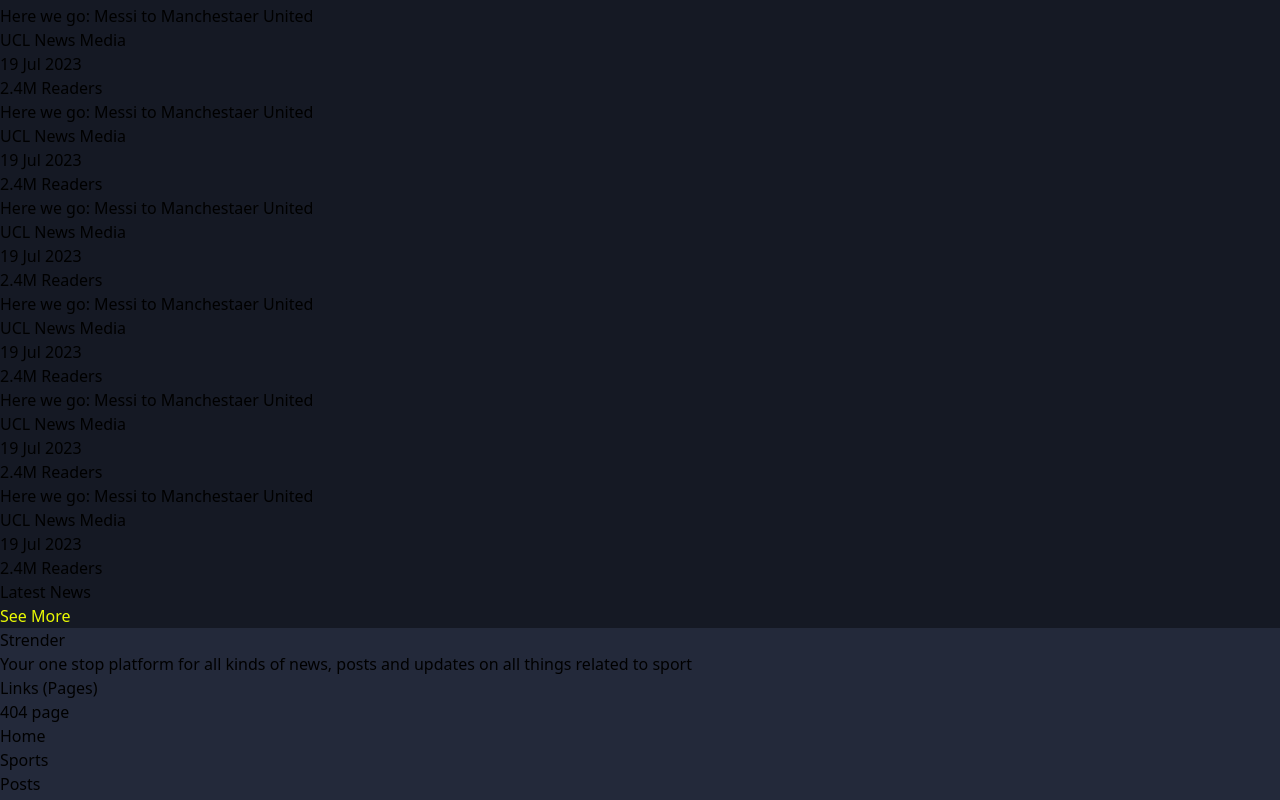
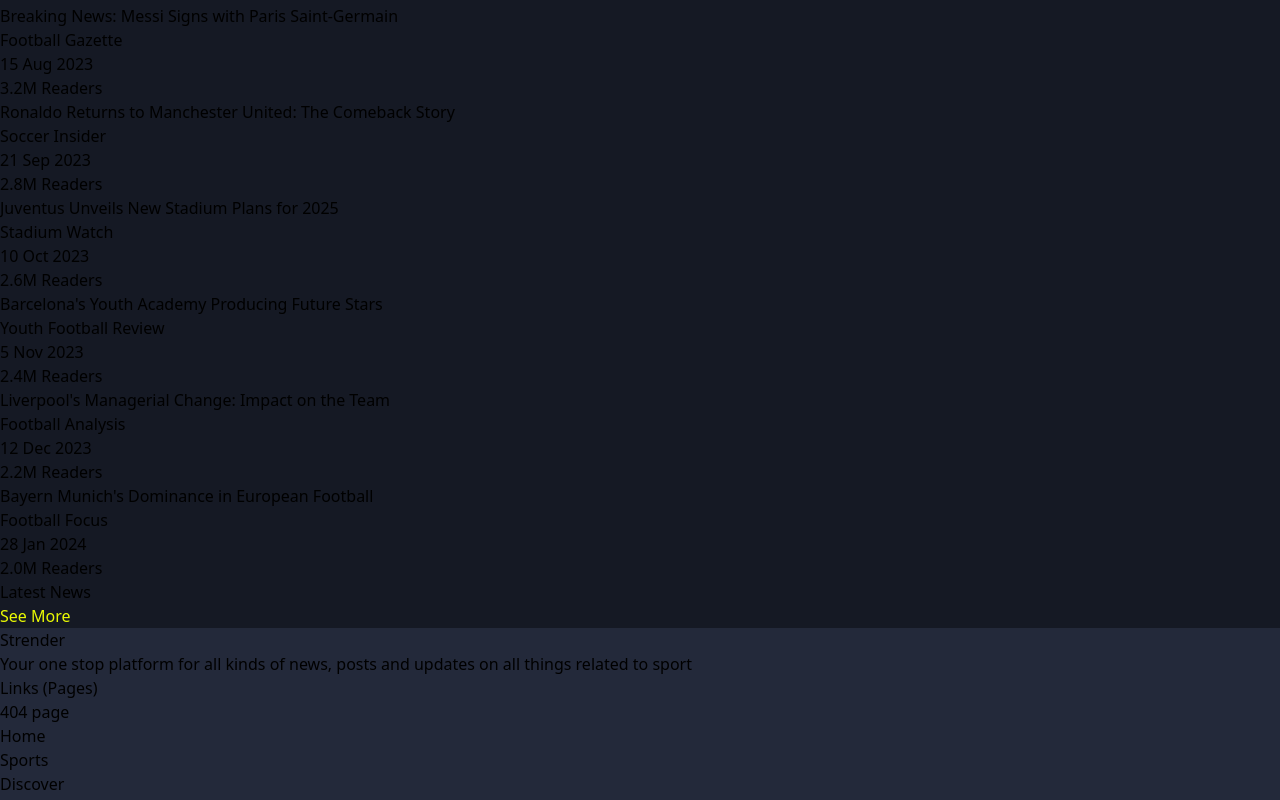
Before and after one commit to Okeke-Divine/strender, a React (Vite) app: page / in a window 1280 px wide. Shown: the part 860-1660 px from the top of the page. Built offline with nearby package versions, Linux system fonts and the light colour scheme.

Commit message:
Updated the mostRead component/data

```diff
--- a/src/components/Footer.jsx
+++ b/src/components/Footer.jsx
@@ -15,8 +15,8 @@
       url: "/sports",
     },
     {
-      name: "Posts",
-      url: "/posts",
+      name: "Discover",
+      url: "/discover",
     },
     {
       name: "News",
--- a/src/components/MostRead.jsx
+++ b/src/components/MostRead.jsx
@@ -6,53 +6,54 @@
   const mostReadPosts = [
     {
       url: "#",
-      title: "Here we go: Messi to Manchestaer United",
-      author: "UCL News Media",
-      date: "19 Jul 2023",
+      title: "Breaking News: Messi Signs with Paris Saint-Germain",
+      author: "Football Gazette",
+      date: "15 Aug 2023",
+      views: "3.2M",
+    },
+    {
+      url: "#",
+      title: "Ronaldo Returns to Manchester United: The Comeback Story",
+      author: "Soccer Insider",
+      date: "21 Sep 2023",
+      views: "2.8M",
+    },
+    {
+      url: "#",
+      title: "Juventus Unveils New Stadium Plans for 2025",
+      author: "Stadium Watch",
+      date: "10 Oct 2023",
+      views: "2.6M",
+    },
+    {
+      url: "#",
+      title: "Barcelona's Youth Academy Producing Future Stars",
+      author: "Youth Football Review",
+      date: "5 Nov 2023",
       views: "2.4M",
     },
     {
       url: "#",
-      title: "Here we go: Messi to Manchestaer United",
-      author: "UCL News Media",
-      date: "19 Jul 2023",
-      views: "2.4M",
+      title: "Liverpool's Managerial Change: Impact on the Team",
+      author: "Football Analysis",
+      date: "12 Dec 2023",
+      views: "2.2M",
     },
     {
       url: "#",
-      title: "Here we go: Messi to Manchestaer United",
-      author: "UCL News Media",
-      date: "19 Jul 2023",
-      views: "2.4M",
-    },
-    {
-      url: "#",
-      title: "Here we go: Messi to Manchestaer United",
-      author: "UCL News Media",
-      date: "19 Jul 2023",
-      views: "2.4M",
-    },
-    {
-      url: "#",
-      title: "Here we go: Messi to Manchestaer United",
-      author: "UCL News Media",
-      date: "19 Jul 2023",
-      views: "2.4M",
-    },
-    {
-      url: "#",
-      title: "Here we go: Messi to Manchestaer United",
-      author: "UCL News Media",
-      date: "19 Jul 2023",
-      views: "2.4M",
+      title: "Bayern Munich's Dominance in European Football",
+      author: "Football Focus",
+      date: "28 Jan 2024",
+      views: "2.0M",
     },
   ];
+
   return (
     <>
       <div className="mt-5">
         <ComponentTitle title="Most Read" url="/posts?sort_by=most-read" />
         <div>
-          <div className="block md:flex gap-x-2 flex-wrap mt-2">
+          <div className="grid grid-cols-1 md:grid-cols-2 gap-5 mt-2">
             {mostReadPosts.map((post, index) => (
               <>
                 <MostReadPostElem
--- a/src/components/MostReadPostElem.jsx
+++ b/src/components/MostReadPostElem.jsx
@@ -3,7 +3,7 @@
 export default function MostReadPostElem({ url, title, author, date, views }) {
   return (
     <>
-      <Link to={url} className="w-full md:w-1/2 mb-2">
+      <Link to={url} className="w-full">
         <div className="flex gap-x-3 items-center cursor-pointer duration-300 hover:opacity-70">
           <div className="w-1/3">
             <div className="bg-blue-200 p-5 w-full h-[90px] rounded-lg"></div>
--- a/src/components/NavBar.jsx
+++ b/src/components/NavBar.jsx
@@ -4,7 +4,7 @@
   const links = [
     { url: "/", name: "Home" },
     { url: "/sports", name: "Sports" },
-    { url: "/posts", name: "Posts" },
+    { url: "/discover", name: "Discover" },
     { url: "/news", name: "News" },
     { url: "/about", name: "About" },
   ];
```
